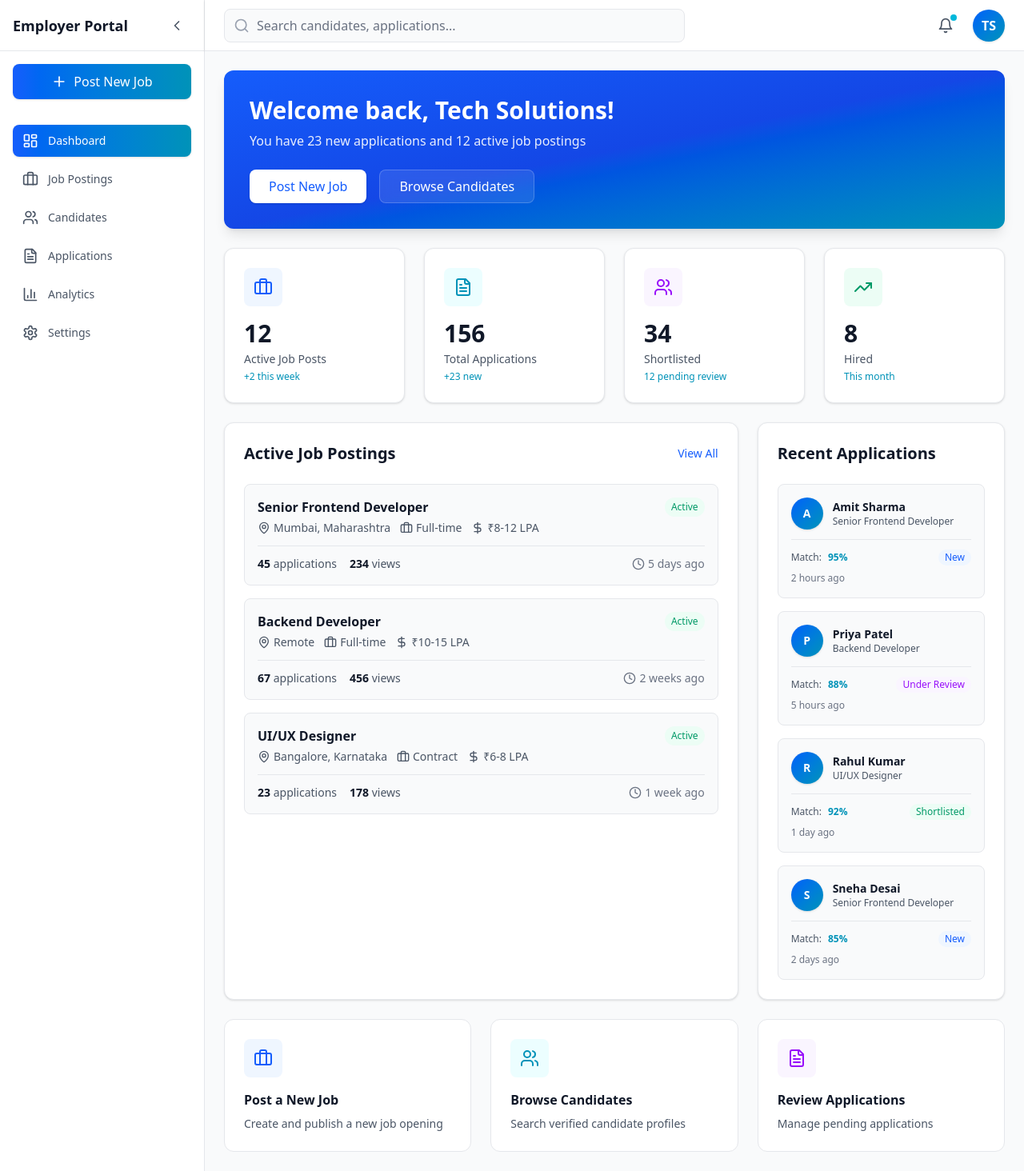
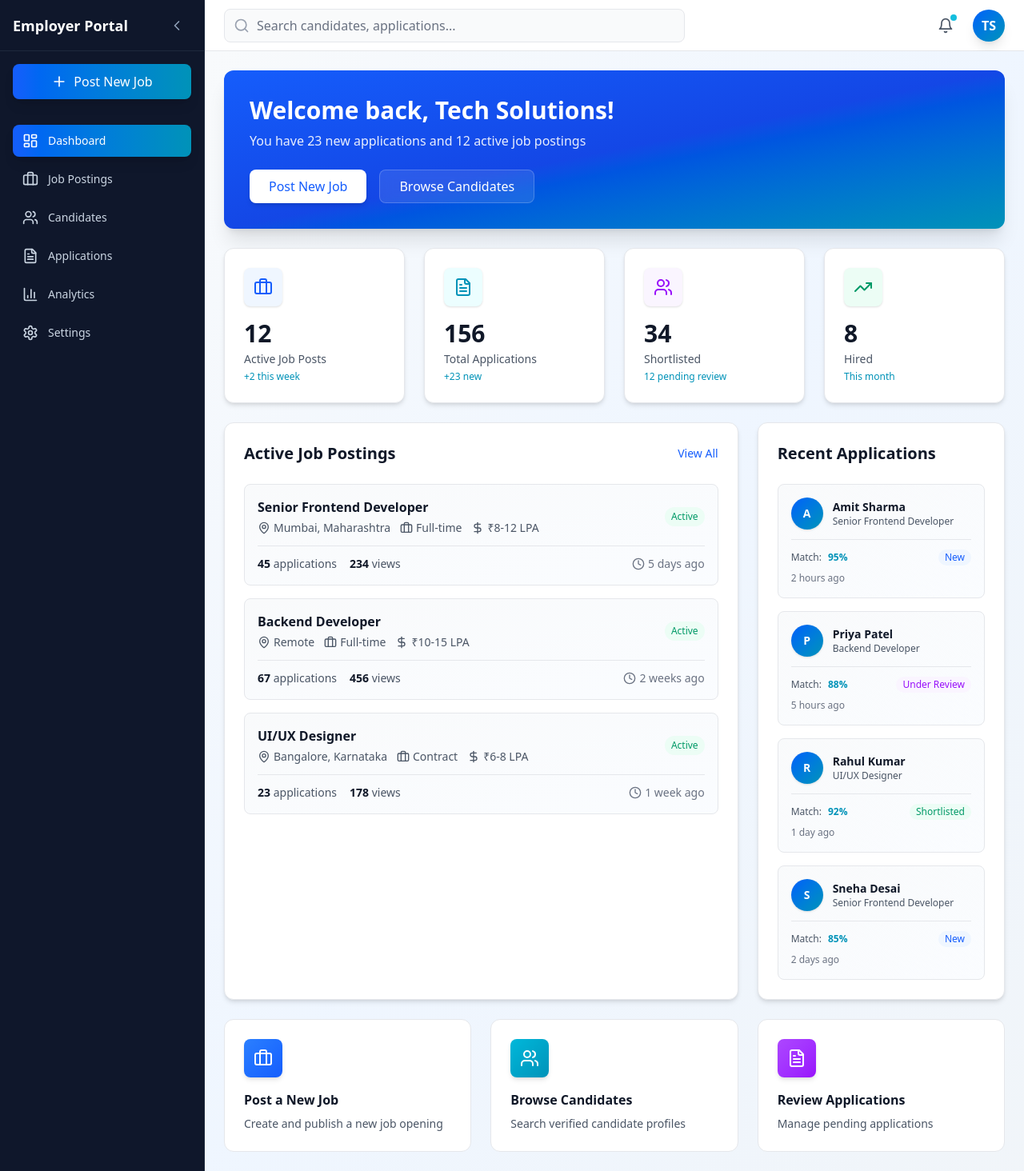
Before and after one commit to mohdaman7/Sabka-Pro-Hiring-, a Next.js app: page /employer in a window 1280 px wide. Shown: the whole page at 80% size. Built offline with nearby package versions, Linux system fonts and the light colour scheme.

Commit message:
Employer Dashboard Theme Updated

```diff
--- a/views/employer/EmployerDashboard.jsx
+++ b/views/employer/EmployerDashboard.jsx
@@ -110,15 +110,15 @@ export default function EmployerDashboard() {
   ]
 
   return (
-    <div className="p-6 space-y-6 bg-gray-50 min-h-screen">
-      <div className="bg-gradient-to-br from-blue-600 via-blue-700 to-cyan-600 rounded-xl p-8 text-white shadow-lg">
+    <div className="p-6 space-y-6 bg-gradient-to-br from-slate-50 via-blue-50 to-slate-100 min-h-screen">
+      <div className="bg-gradient-to-br from-blue-600 via-blue-700 to-cyan-600 rounded-xl p-8 text-white shadow-xl">
         <h1 className="text-3xl font-bold mb-2">Welcome back, Tech Solutions!</h1>
         <p className="text-white/90 mb-6">You have 23 new applications and 12 active job postings</p>
         <div className="flex gap-4">
-          <button className="px-6 py-2 bg-white text-blue-600 hover:bg-gray-50 rounded-lg transition-colors font-medium shadow-sm">
+          <button className="px-6 py-2 bg-white text-blue-600 hover:bg-gray-50 rounded-lg transition-all font-medium shadow-md hover:shadow-lg hover:scale-105">
             Post New Job
           </button>
-          <button className="px-6 py-2 bg-white/10 hover:bg-white/20 text-white rounded-lg transition-colors font-medium border border-white/20 backdrop-blur-sm">
+          <button className="px-6 py-2 bg-white/10 hover:bg-white/20 text-white rounded-lg transition-all font-medium border border-white/20 backdrop-blur-sm hover:scale-105">
             Browse Candidates
           </button>
         </div>
@@ -130,10 +130,10 @@ export default function EmployerDashboard() {
           return (
             <div
               key={index}
-              className="bg-white rounded-xl border border-gray-200 p-6 shadow-sm hover:shadow-md transition-shadow"
+              className="bg-white rounded-xl border border-gray-200 p-6 shadow-md hover:shadow-xl transition-all hover:scale-105 hover:border-blue-300"
             >
               <div className="flex items-center justify-between mb-4">
-                <div className={`w-12 h-12 ${stat.bgColor} rounded-lg flex items-center justify-center`}>
+                <div className={`w-12 h-12 ${stat.bgColor} rounded-lg flex items-center justify-center shadow-sm`}>
                   <Icon className={`w-6 h-6 ${stat.color}`} />
                 </div>
               </div>
@@ -147,10 +147,10 @@ export default function EmployerDashboard() {
 
       <div className="grid lg:grid-cols-3 gap-6">
         {/* Active Jobs */}
-        <div className="lg:col-span-2 bg-white rounded-xl border border-gray-200 p-6 shadow-sm">
+        <div className="lg:col-span-2 bg-white rounded-xl border border-gray-200 p-6 shadow-md hover:shadow-lg transition-shadow">
           <div className="flex items-center justify-between mb-6">
             <h2 className="text-xl font-semibold text-gray-900">Active Job Postings</h2>
-            <a href="/employer/jobs" className="text-sm text-blue-600 hover:text-blue-700 font-medium">
+            <a href="/employer/jobs" className="text-sm text-blue-600 hover:text-blue-700 font-medium hover:underline">
               View All
             </a>
           </div>
@@ -158,9 +158,9 @@ export default function EmployerDashboard() {
             {activeJobs.map((job) => (
               <div
                 key={job.id}
-                className="p-4 bg-gray-50 rounded-lg border border-gray-200 hover:border-blue-300 hover:shadow-sm transition-all"
+                className="p-4 bg-gradient-to-br from-gray-50 to-blue-50/30 rounded-lg border border-gray-200 hover:border-blue-400 hover:shadow-md transition-all"
               >
-                <div className="flex items-start justify-between mb-3">
+                <div className="flex items-center justify-between mb-3">
                   <div>
                     <h3 className="font-semibold text-gray-900 mb-1">{job.title}</h3>
                     <div className="flex flex-wrap gap-3 text-sm text-gray-600">
@@ -202,13 +202,13 @@ export default function EmployerDashboard() {
         </div>
 
         {/* Recent Applications */}
-        <div className="bg-white rounded-xl border border-gray-200 p-6 shadow-sm">
+        <div className="bg-white rounded-xl border border-gray-200 p-6 shadow-md hover:shadow-lg transition-shadow">
           <h2 className="text-xl font-semibold text-gray-900 mb-6">Recent Applications</h2>
           <div className="space-y-4">
             {recentApplications.map((application) => (
               <div
                 key={application.id}
-                className="p-4 bg-gray-50 rounded-lg border border-gray-200 hover:border-blue-300 transition-colors"
+                className="p-4 bg-gradient-to-br from-gray-50 to-blue-50/30 rounded-lg border border-gray-200 hover:border-blue-400 hover:shadow-md transition-all"
               >
                 <div className="flex items-start justify-between mb-2">
                   <div className="flex items-center gap-3">
@@ -246,23 +246,23 @@ export default function EmployerDashboard() {
       </div>
 
       <div className="grid md:grid-cols-3 gap-6">
-        <div className="bg-white rounded-xl border border-gray-200 p-6 hover:border-blue-300 hover:shadow-md transition-all cursor-pointer">
-          <div className="w-12 h-12 bg-blue-50 rounded-lg flex items-center justify-center mb-4">
-            <Briefcase className="w-6 h-6 text-blue-600" />
+        <div className="bg-white rounded-xl border border-gray-200 p-6 hover:border-blue-400 hover:shadow-xl transition-all cursor-pointer hover:scale-105">
+          <div className="w-12 h-12 bg-gradient-to-br from-blue-500 to-blue-600 rounded-lg flex items-center justify-center mb-4 shadow-md">
+            <Briefcase className="w-6 h-6 text-white" />
           </div>
           <h3 className="font-semibold text-gray-900 mb-2">Post a New Job</h3>
           <p className="text-sm text-gray-600">Create and publish a new job opening</p>
         </div>
-        <div className="bg-white rounded-xl border border-gray-200 p-6 hover:border-cyan-300 hover:shadow-md transition-all cursor-pointer">
-          <div className="w-12 h-12 bg-cyan-50 rounded-lg flex items-center justify-center mb-4">
-            <Users className="w-6 h-6 text-cyan-600" />
+        <div className="bg-white rounded-xl border border-gray-200 p-6 hover:border-cyan-400 hover:shadow-xl transition-all cursor-pointer hover:scale-105">
+          <div className="w-12 h-12 bg-gradient-to-br from-cyan-500 to-cyan-600 rounded-lg flex items-center justify-center mb-4 shadow-md">
+            <Users className="w-6 h-6 text-white" />
           </div>
           <h3 className="font-semibold text-gray-900 mb-2">Browse Candidates</h3>
           <p className="text-sm text-gray-600">Search verified candidate profiles</p>
         </div>
-        <div className="bg-white rounded-xl border border-gray-200 p-6 hover:border-purple-300 hover:shadow-md transition-all cursor-pointer">
-          <div className="w-12 h-12 bg-purple-50 rounded-lg flex items-center justify-center mb-4">
-            <FileText className="w-6 h-6 text-purple-600" />
+        <div className="bg-white rounded-xl border border-gray-200 p-6 hover:border-purple-400 hover:shadow-xl transition-all cursor-pointer hover:scale-105">
+          <div className="w-12 h-12 bg-gradient-to-br from-purple-500 to-purple-600 rounded-lg flex items-center justify-center mb-4 shadow-md">
+            <FileText className="w-6 h-6 text-white" />
           </div>
           <h3 className="font-semibold text-gray-900 mb-2">Review Applications</h3>
           <p className="text-sm text-gray-600">Manage pending applications</p>
--- a/views/employer/EmployerHeader.jsx
+++ b/views/employer/EmployerHeader.jsx
@@ -4,25 +4,25 @@ import { Bell, Search } from "lucide-react"
 
 export default function EmployerHeader() {
   return (
-    <header className="h-16 bg-white border-b border-gray-200 flex items-center justify-between px-6 shadow-sm">
+    <header className="h-16 bg-white border-b border-gray-200 flex items-center justify-between px-6 shadow-md">
       <div className="flex-1 max-w-xl">
         <div className="relative">
           <Search className="absolute left-3 top-1/2 -translate-y-1/2 w-5 h-5 text-gray-400" />
           <input
             type="text"
             placeholder="Search candidates, applications..."
-            className="w-full pl-10 pr-4 py-2 bg-gray-50 border border-gray-200 rounded-lg text-gray-900 placeholder:text-gray-500 focus:outline-none focus:ring-2 focus:ring-blue-500/50 focus:border-blue-500 transition-all"
+            className="w-full pl-10 pr-4 py-2 bg-gray-50 border border-gray-200 rounded-lg text-gray-900 placeholder:text-gray-500 focus:outline-none focus:ring-2 focus:ring-blue-500 focus:border-blue-500 transition-all hover:border-gray-300"
           />
         </div>
       </div>
 
       <div className="flex items-center gap-4">
-        <button className="relative p-2 hover:bg-gray-100 rounded-lg transition-colors">
+        <button className="relative p-2 hover:bg-gray-100 rounded-lg transition-all hover:scale-110">
           <Bell className="w-5 h-5 text-gray-600" />
-          <span className="absolute top-1 right-1 w-2 h-2 bg-cyan-500 rounded-full"></span>
+          <span className="absolute top-1 right-1 w-2 h-2 bg-cyan-500 rounded-full animate-pulse"></span>
         </button>
         <div className="flex items-center gap-3">
-          <div className="w-10 h-10 bg-gradient-to-br from-blue-600 to-cyan-600 rounded-full flex items-center justify-center shadow-sm">
+          <div className="w-10 h-10 bg-gradient-to-br from-blue-600 to-cyan-600 rounded-full flex items-center justify-center shadow-lg hover:shadow-xl transition-shadow">
             <span className="text-white font-semibold">TS</span>
           </div>
         </div>
--- a/views/employer/EmployerSidebar.jsx
+++ b/views/employer/EmployerSidebar.jsx
@@ -32,15 +32,18 @@ export default function EmployerSidebar() {
     <aside
       className={`${
         collapsed ? "w-20" : "w-64"
-      } bg-white border-r border-gray-200 transition-all duration-300 flex flex-col shadow-sm`}
+      } bg-slate-900 border-r border-slate-800 transition-all duration-300 flex flex-col shadow-xl`}
     >
-      <div className="h-16 flex items-center justify-between px-4 border-b border-gray-200">
-        {!collapsed && <span className="text-lg font-bold text-gray-900">Employer Portal</span>}
-        <button onClick={() => setCollapsed(!collapsed)} className="p-2 hover:bg-gray-100 rounded-lg transition-colors">
+      <div className="h-16 flex items-center justify-between px-4 border-b border-slate-800">
+        {!collapsed && <span className="text-lg font-bold text-white">Employer Portal</span>}
+        <button
+          onClick={() => setCollapsed(!collapsed)}
+          className="p-2 hover:bg-slate-800 rounded-lg transition-colors"
+        >
           {collapsed ? (
-            <ChevronRight className="w-5 h-5 text-gray-600" />
+            <ChevronRight className="w-5 h-5 text-slate-400" />
           ) : (
-            <ChevronLeft className="w-5 h-5 text-gray-600" />
+            <ChevronLeft className="w-5 h-5 text-slate-400" />
           )}
         </button>
       </div>
@@ -49,7 +52,7 @@ export default function EmployerSidebar() {
         <div className="p-4">
           <Link
             href="/employer/jobs/new"
-            className="w-full px-4 py-2.5 bg-gradient-to-r from-blue-600 to-cyan-600 hover:from-blue-700 hover:to-cyan-700 text-white rounded-lg transition-all font-medium flex items-center justify-center gap-2 shadow-sm"
+            className="w-full px-4 py-2.5 bg-gradient-to-r from-blue-600 to-cyan-600 hover:from-blue-700 hover:to-cyan-700 text-white rounded-lg transition-all font-medium flex items-center justify-center gap-2 shadow-lg hover:shadow-xl hover:scale-105"
           >
             <Plus className="w-5 h-5" />
             Post New Job
@@ -65,10 +68,10 @@ export default function EmployerSidebar() {
             <Link
               key={item.href}
               href={item.href}
-              className={`flex items-center gap-3 px-3 py-2.5 rounded-lg transition-colors ${
+              className={`flex items-center gap-3 px-3 py-2.5 rounded-lg transition-all ${
                 isActive
-                  ? "bg-gradient-to-r from-blue-600 to-cyan-600 text-white shadow-sm"
-                  : "text-gray-600 hover:text-gray-900 hover:bg-gray-100"
+                  ? "bg-gradient-to-r from-blue-600 to-cyan-600 text-white shadow-lg"
+                  : "text-slate-300 hover:text-white hover:bg-slate-800"
               }`}
               title={collapsed ? item.label : ""}
             >
--- a/views/landing/LandingHero.jsx
+++ b/views/landing/LandingHero.jsx
@@ -217,7 +217,7 @@ export default function LandingHero() {
             {/* Candidate Card */}
             <Link
               href="/register?type=candidate"
-              className="group block bg-gradient-to-br from-purple-600 via-purple-700 to-indigo-700 rounded-3xl p-4 shadow-xl hover:shadow-2xl transition-all duration-300 hover:scale-[1.02] flex flex-col justify-center border border-purple-400/20 relative overflow-hidden flex-1"
+              className="group bg-gradient-to-br from-purple-600 via-purple-700 to-indigo-700 rounded-3xl p-4 shadow-xl hover:shadow-2xl transition-all duration-300 hover:scale-[1.02] flex flex-col justify-center border border-purple-400/20 relative overflow-hidden flex-1"
             >
               {/* Subtle gradient overlay */}
               <div className="absolute inset-0 bg-gradient-to-tr from-transparent via-white/5 to-white/10 opacity-0 group-hover:opacity-100 transition-opacity duration-300"></div>
```
Also changed, not shown: views/forms/CandidateLeadForm.jsx (+6 -6 lines), views/forms/EmployerLeadForm.jsx (+7 -7 lines).
